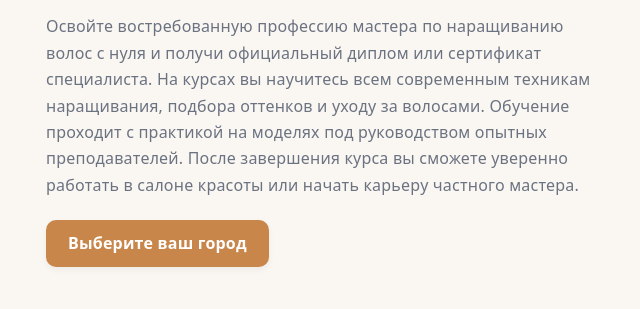
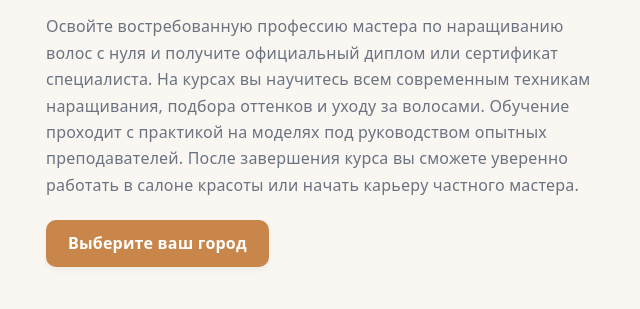
Before and after one commit to kirgudu1/obuchenie-narashchivaniyu-volos, a plain HTML site: page index.html in a window 1280 px wide. Shown: the part 334-643 px from the top of the page, 64-704 px from the left. Drawn offline with Linux system fonts and the light colour scheme.

Commit message:
Add files via upload

```diff
--- a/index.html
+++ b/index.html
@@ -980,7 +980,7 @@ footer{
           </span>
           <h1 class="title">Обучение наращиванию волос</h1>
           <p class="subtitle">
-Освойте востребованную профессию мастера по наращиванию волос с нуля и получи официальный диплом или сертификат специалиста. На курсах вы научитесь всем современным техникам наращивания, подбора оттенков и уходу за волосами. Обучение проходит с практикой на моделях под руководством опытных преподавателей. После завершения курса вы сможете уверенно работать в салоне красоты или начать карьеру частного мастера.          </p>
+Освойте востребованную профессию мастера по наращиванию волос с нуля и получите официальный диплом или сертификат специалиста. На курсах вы научитесь всем современным техникам наращивания, подбора оттенков и уходу за волосами. Обучение проходит с практикой на моделях под руководством опытных преподавателей. После завершения курса вы сможете уверенно работать в салоне красоты или начать карьеру частного мастера.          </p>
           <div class="cta">
             <a class="btn btn-primary" href="#cities">Выберите ваш город</a>
 
```
